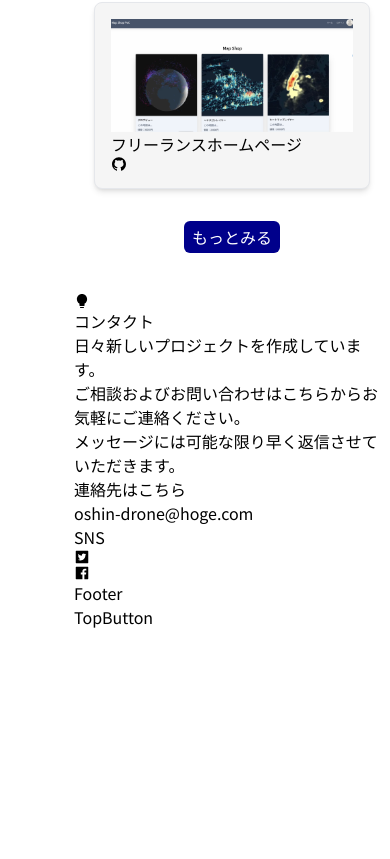
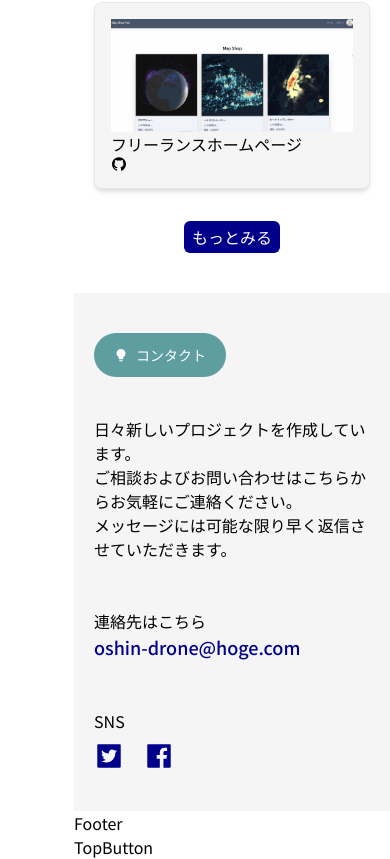
Before and after one commit to shingoasou-0804/oshin-portfolio, a Next.js app in the folder src/: page / in a window 390 px wide. Shown: the part 6080-6939 px from the top of the page. Before the commit the page ends 6709 px from the top, so only its background shows below. Built offline with nearby package versions, Linux system fonts and the light colour scheme.

Commit message:
add styling to contact component

```diff
--- a/src/components/Contact.js
+++ b/src/components/Contact.js
@@ -3,17 +3,17 @@ import { AiFillBulb, AiFillFacebook, AiFillTwitterSquare } from 'react-icons/ai'
 
 function Contact() {
   return (
-    <section>
-      <div>
-        <div>
-          <p>
+    <section className='w-full h-fit px-[40px] md:py-20 lg:pb-40 lg:pt-10 py-10 max-xs:px-[20px] relative bg-whitesmoke' id='contact'>
+      <div className='max-w-7xl mx-auto'>
+        <div className='inline-block'>
+          <p className='bg-cadetblue text-white text-sm font-medium py-3 px-5 rounded-full flex items-center gap-2 mb-10'>
             <span>
               <AiFillBulb />
             </span>
             コンタクト
           </p>
         </div>
-        <div>
+        <div className='grid-cols-1 lg:grid-cols-2 gap-6'>
           <div>
             <p>
               日々新しいプロジェクトを作成しています。
@@ -22,18 +22,18 @@ function Contact() {
               <br />
               メッセージには可能な限り早く返信させていただきます。
             </p>
-            <p>
+            <p className='mt-12'>
               連絡先はこちら
             </p>
-            <h4>oshin-drone@hoge.com</h4>
-            <div>
-              <div>
+            <h4 className='text-lg font-medium text-darkblue'>oshin-drone@hoge.com</h4>
+            <div className='mt-12'>
+              <div className='flex flex-col gap-2'>
                 <h5>SNS</h5>
-                <div>
-                  <a href="">
+                <div className='flex gap-5'>
+                  <a href="" className='text-3xl text-darkblue'>
                     <AiFillTwitterSquare />
                   </a>
-                  <a href="">
+                  <a href="" className='text-3xl text-darkblue'>
                     <AiFillFacebook />
                   </a>
                 </div>
```
